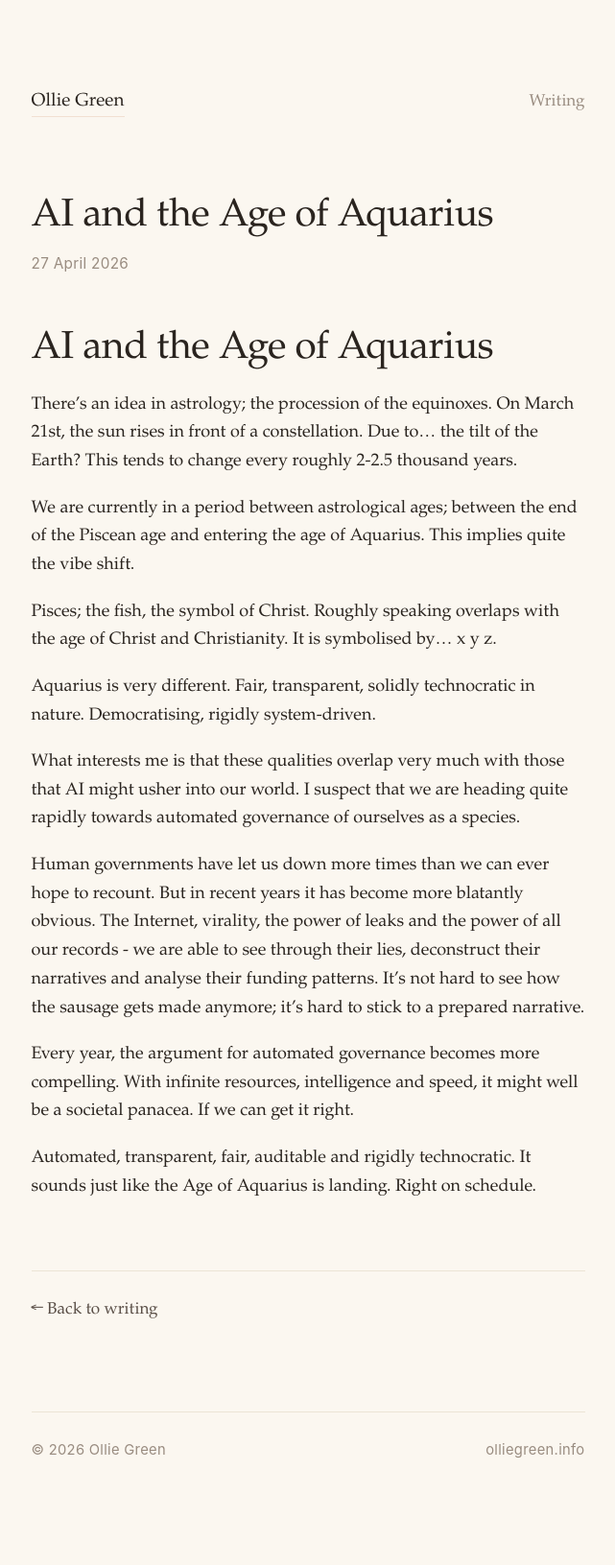
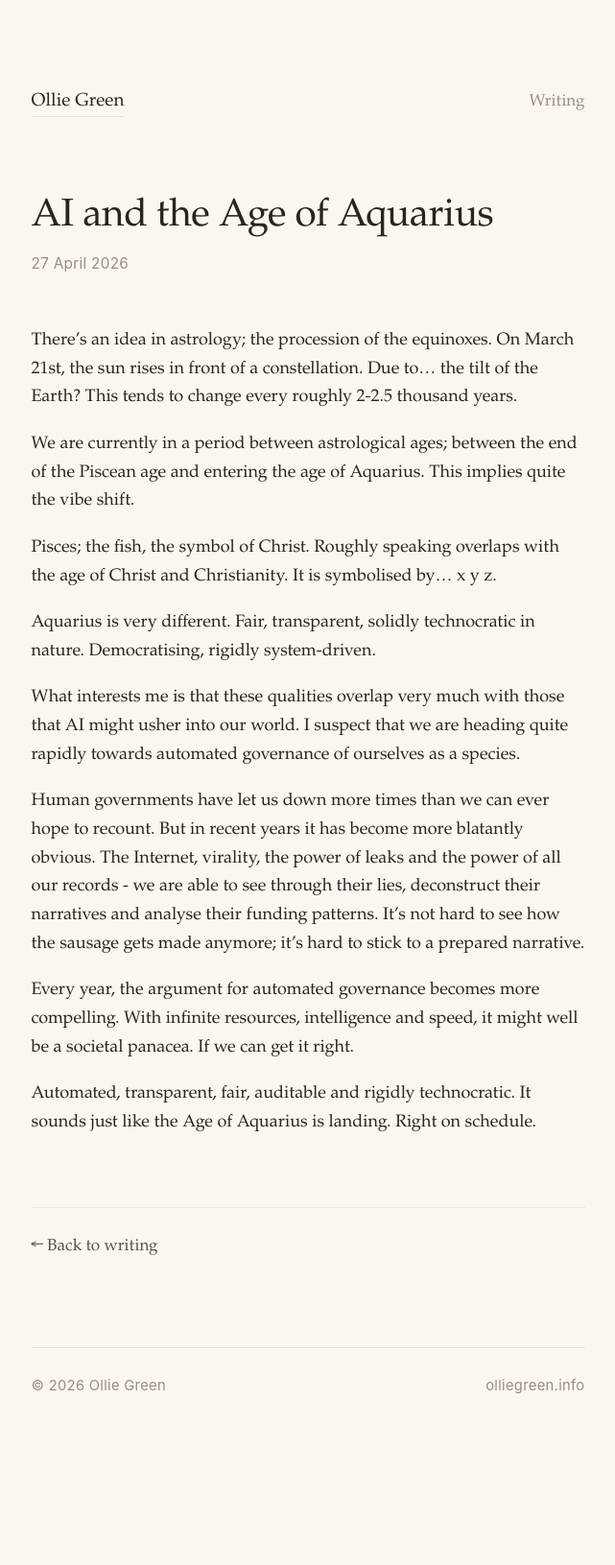
Before and after one commit to OliverEGreen/OliverEGreen.github.io, a Jekyll site: the page built from _posts/2026-04-27-AI-and-the-Age-of-Aquarius.md, in a window 1280 px wide. Shown: the whole page at 96% size, without its empty margins (319-960 px from the left). Built offline with Jekyll 4.4.1, drawn with Linux system fonts in a browser that asks for light colours; after the commit the page ends 1564 px from its top, so only the background shows below that.

Commit message:
Update 2026-04-27-AI-and-the-Age-of-Aquarius.md

```diff
--- a/_posts/2026-04-27-AI-and-the-Age-of-Aquarius.md
+++ b/_posts/2026-04-27-AI-and-the-Age-of-Aquarius.md
@@ -2,8 +2,6 @@
 title: "AI and the Age of Aquarius"
 date: 2026-04-27
 ---
-
-# AI and the Age of Aquarius
 
 There's an idea in astrology; the procession of the equinoxes. On March 21st, the sun rises in front of a constellation. Due to... the tilt of the Earth? This tends to change every roughly 2-2.5 thousand years.
 
```
